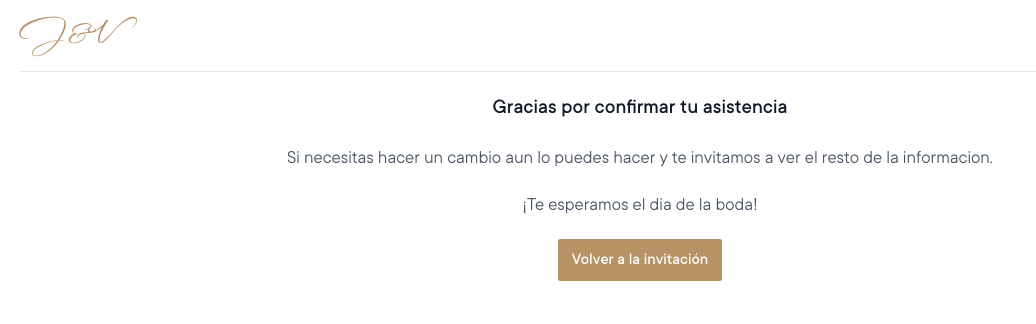
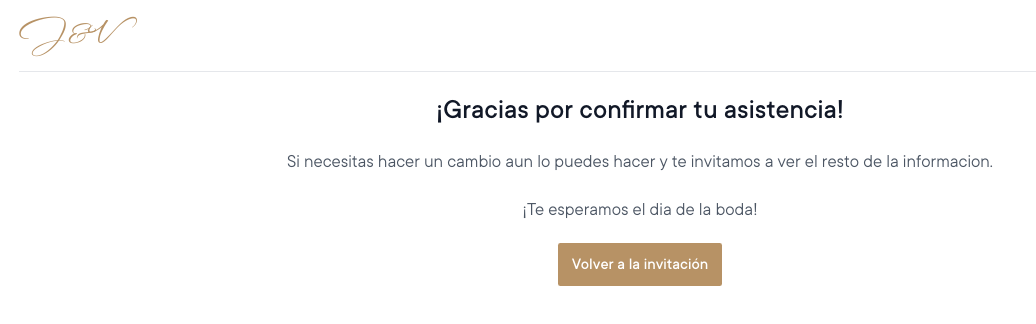
Before and after one commit to jordancortes/jordanyvero-com, a Next.js app: page /wedding/confirmation in a window 1280 px wide. Shown: the top 324 px of the page, without its empty margins (0-1036 px from the left). Built offline with nearby package versions, Linux system fonts and the light colour scheme.

Commit message:
Set h2 with default utilities

```diff
--- a/pages/wedding/confirmation.js
+++ b/pages/wedding/confirmation.js
@@ -16,9 +16,7 @@ export default function Confirmation() {
     <div className="px-4">
       <Header />
       <div className="flex flex-col items-center text-center space-y-4 pt-4">
-        <h2 className="text-lg font-medium">
-          Gracias por confirmar tu asistencia
-        </h2>
+        <h2>¡Gracias por confirmar tu asistencia!</h2>
         {assistance !== 0 ? (
           <div className="space-y-4">
             <p>
```
